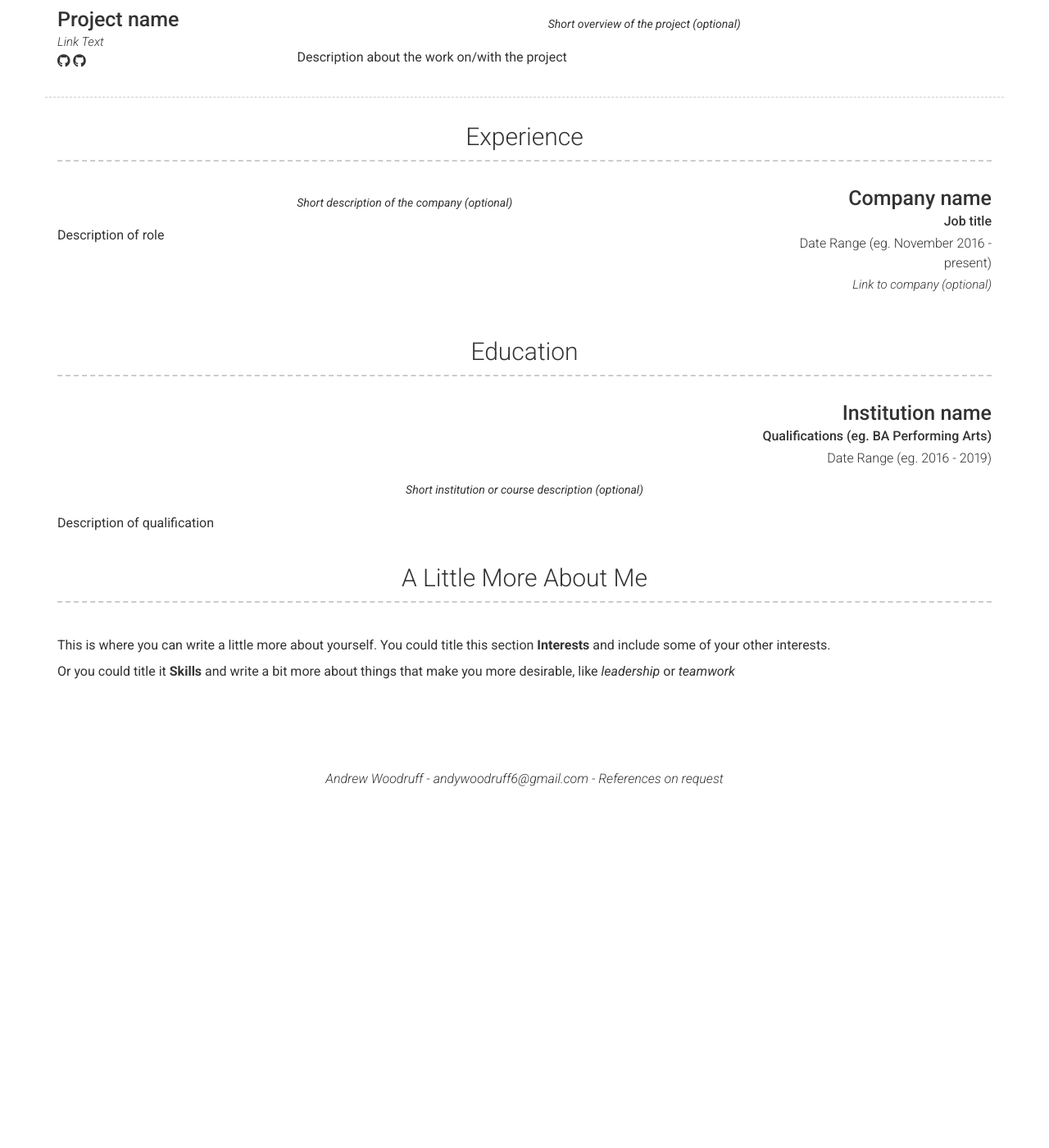
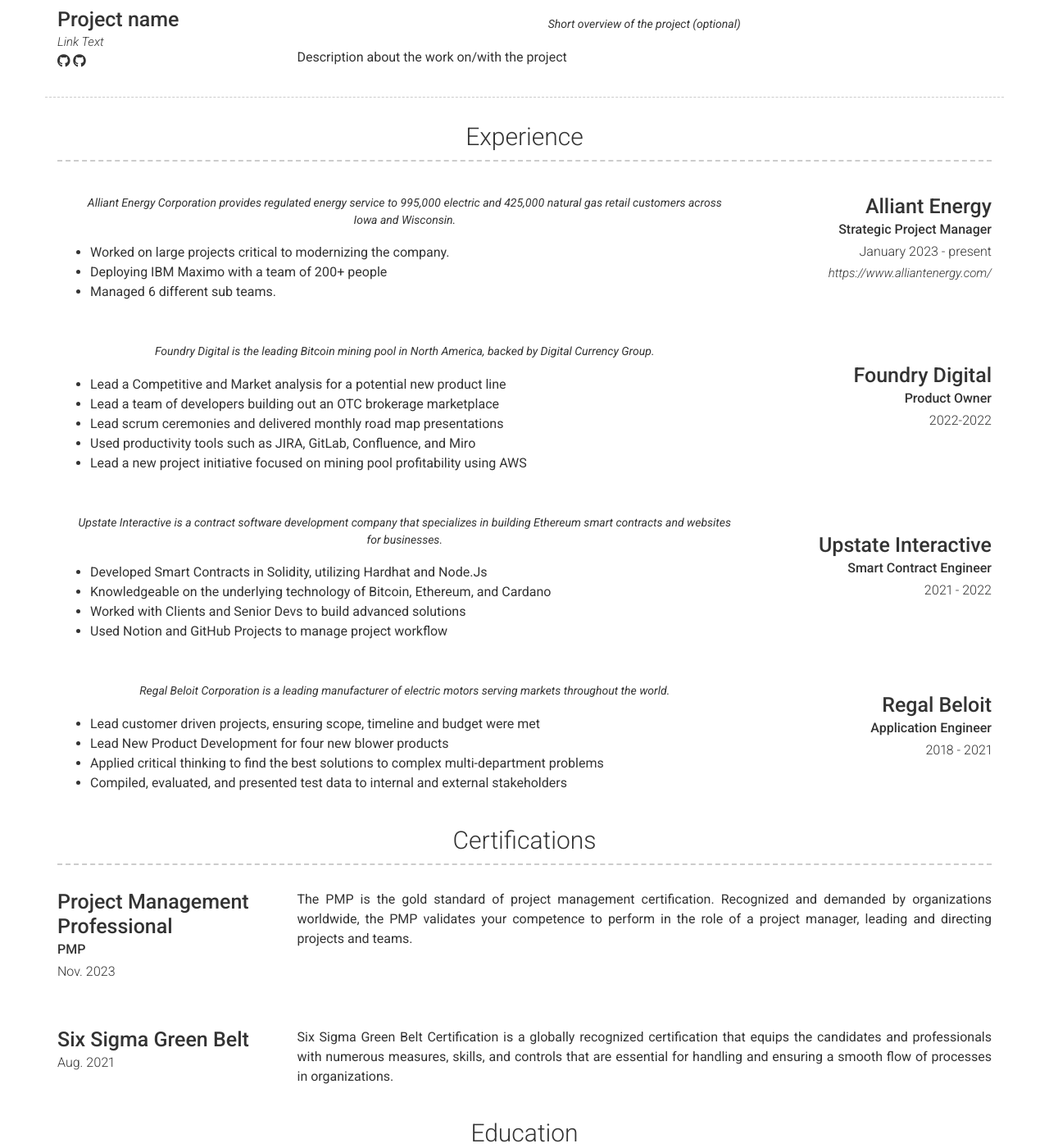
Before and after one commit to andywoodruff6/andywoodruff6.github.io, a Jekyll site: the page built from index.md, in a window 1280 px wide and 1400 px high, scrolled down 621 px. Shown: the whole window at 82% size. Built offline with Jekyll 4.4.1, drawn with Linux system fonts in a browser that asks for light colours; nearby versions of some CDN libraries; before the commit the page ends 1591 px from its top, so only the background shows below that; some of the changed text lies outside the part shown.

Commit message:
Added Experience, Education and Certificates

```diff
--- a/_config.yml
+++ b/_config.yml
@@ -85,31 +85,92 @@
     layout: list
     content:
       - layout: right
-        title: Company name
-        sub_title: Job title
-        caption: Date Range (eg. November 2016 - present)
-        link: Link to company (optional)
+        title: Alliant Energy
+        sub_title: Strategic Project Manager
+        caption: January 2023 - present
+        link: https://www.alliantenergy.com/
         quote: >
-          Short description of the company (optional)
+          Alliant Energy Corporation provides regulated energy service to 995,000 electric and 425,000 natural gas retail customers across Iowa and Wisconsin.
         description: | # this will include new lines to allow paragraphs
-          Description of role
+          - Worked on large projects critical to modernizing the company.
+          - Deploying IBM Maximo with a team of 200+ people
+          - Managed 6 different sub teams.
+      - layout: right
+        title: Foundry Digital
+        sub_title: Product Owner
+        caption: 2022-2022
+        # link: Link to company (optional)
+        quote: >
+          Foundry Digital is the leading Bitcoin mining pool in North America, backed by Digital Currency Group.
+        description: | # this will include new lines to allow paragraphs
+          - Lead a Competitive and Market analysis for a potential new product line
+          - Lead a team of developers building out an OTC brokerage marketplace
+          - Lead scrum ceremonies and delivered monthly road map presentations
+          - Used productivity tools such as JIRA, GitLab, Confluence, and Miro
+          - Lead a new project initiative focused on mining pool profitability using AWS
+      - layout: right
+        title: Upstate Interactive
+        sub_title: Smart Contract Engineer
+        caption: 2021 - 2022
+        # link: Link to company (optional)
+        quote: >
+          Upstate Interactive is a contract software development company that specializes in building Ethereum smart contracts and websites for businesses.
+        description: | # this will include new lines to allow paragraphs
+          - Developed Smart Contracts in Solidity, utilizing Hardhat and Node.Js
+          - Knowledgeable on the underlying technology of Bitcoin, Ethereum, and Cardano
+          - Worked with Clients and Senior Devs to build advanced solutions
+          - Used Notion and GitHub Projects to manage project workflow
+      - layout: right
+        title: Regal Beloit
+        sub_title: Application Engineer
+        caption: 2018 - 2021
+        # link: Link to company (optional)
+        quote: >
+          Regal Beloit Corporation is a leading manufacturer of electric motors serving markets throughout the world.
+        description: | # this will include new lines to allow paragraphs
+          - Lead customer driven projects, ensuring scope, timeline and budget were met
+          - Lead New Product Development for four new blower products
+          - Applied critical thinking to find the best solutions to complex multi-department problems
+          - Compiled, evaluated, and presented test data to internal and external stakeholders
+  - title: Certifications
+    layout: list
+    content:
+      - layout: left
+        title: Project Management Professional
+        sub_title: PMP
+        caption: Nov. 2023
+        # quote: >
+        #   Short institution or course description (optional)
+        description: | # this will include new lines to allow paragraphs
+          The PMP is the gold standard of project management certification. Recognized and demanded by organizations worldwide, the PMP validates your competence to perform in the role of a project manager, leading and directing projects and teams.
+      - layout: left
+        title: Six Sigma Green Belt
+        caption: Aug. 2021
+        description: | # this will include new lines to allow paragraphs
+          Six Sigma Green Belt Certification is a globally recognized certification that equips the candidates and professionals with numerous measures, skills, and controls that are essential for handling and ensuring a smooth flow of processes in organizations.
   - title: Education
     layout: list
     content:
       - layout: top-right
-        title: Institution name
-        sub_title: Qualifications (eg. BA Performing Arts)
-        caption: Date Range (eg. 2016 - 2019)
-        quote: >
-          Short institution or course description (optional)
+        title: Ohio Northern University
+        sub_title: Bachelors of Science in Mechanical Engineering
+        caption: 2012 - 2016
+        # quote: >
+        #   Short institution or course description (optional)
         description: | # this will include new lines to allow paragraphs
-          Description of qualification
+          At Ohio Northern I was involved in Human Powered Vehicle and the American Society of Mechanical Engineers. Course work was heavily focused on collaboration, group projects and presentations.
   - title: A Little More About Me
     layout: text
     content: | # this will include new lines to allow paragraphs
-      This is where you can write a little more about yourself. You could title this section **Interests** and include some of your other interests.
+      ## Interests
+      - Cycling (road and cyclocross)
+      - Board games
+      - Pickleball
+      - Factory Building Games
 
-      Or you could title it **Skills** and write a bit more about things that make you more desirable, like *leadership* or *teamwork*
+      ## Leadership Experience
+      - Coach and Board Member of Team Dayton Cycling Club (3 years)
+      - Coach of Fair Valley Swim Team (6 years)
 
 # Footer
 footer_show_references: true
```
